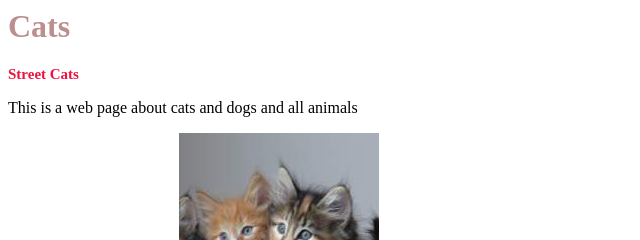
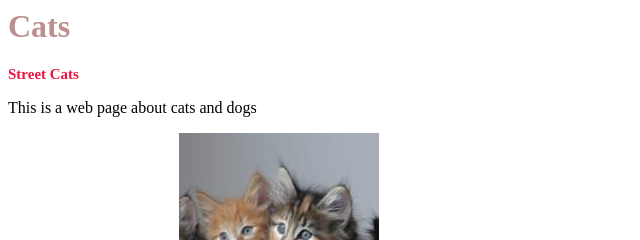
Before and after one commit to mmg542/Simple-Cat-Page, a plain HTML site: page index.html in a window 1280 px wide. Shown: the top 240 px of the page, 0-640 px from the left. Drawn offline with Linux system fonts and the light colour scheme.

```diff
--- a/index.html
+++ b/index.html
@@ -6,7 +6,7 @@
     <body>
         <h1> Cats </h1>
         <h2> Street Cats</h2>
-        <p> This is a web page about cats and dogs and all animals </p>
+        <p> This is a web page about cats and dogs </p>
         <a href="https://placekitten.com/"> This is a Link. Click here.</a>
         <img alt="four cats sitting in a basket" src="./cats.jpeg"></img>
     </body>
```
